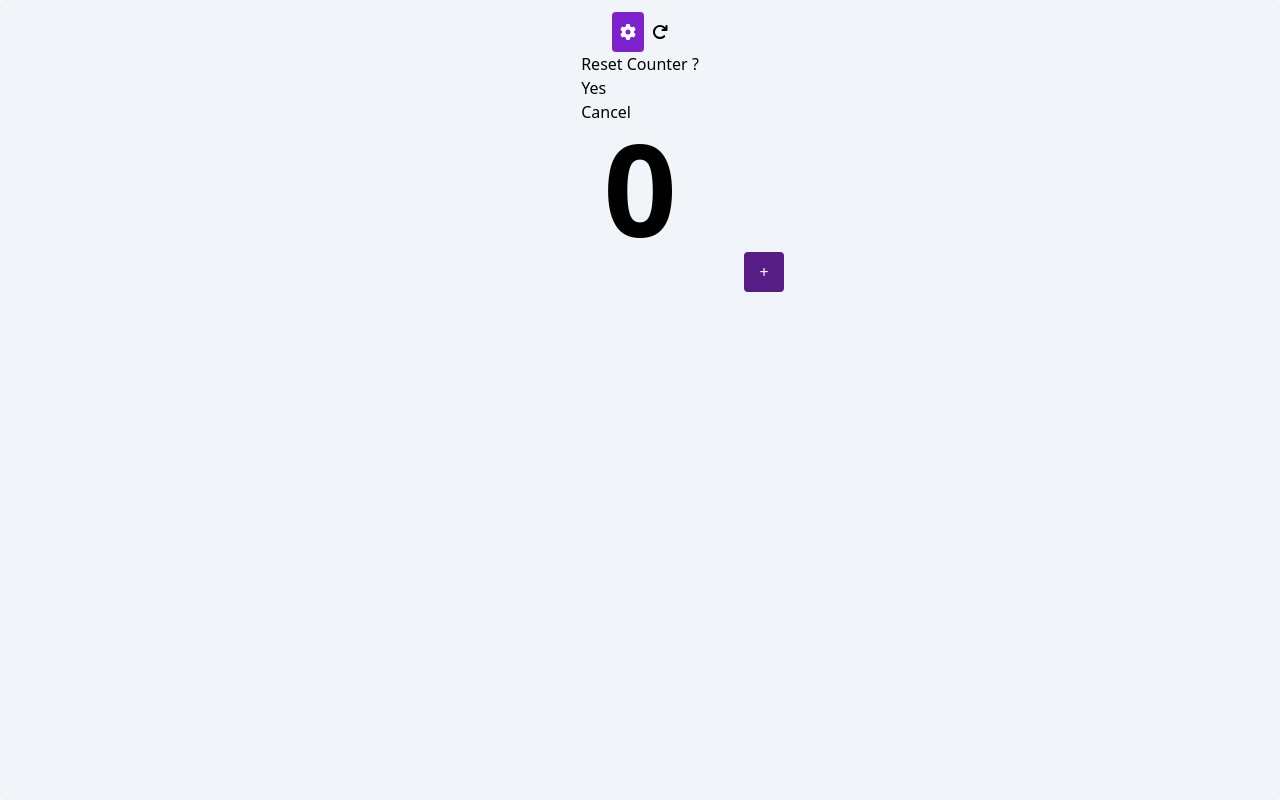
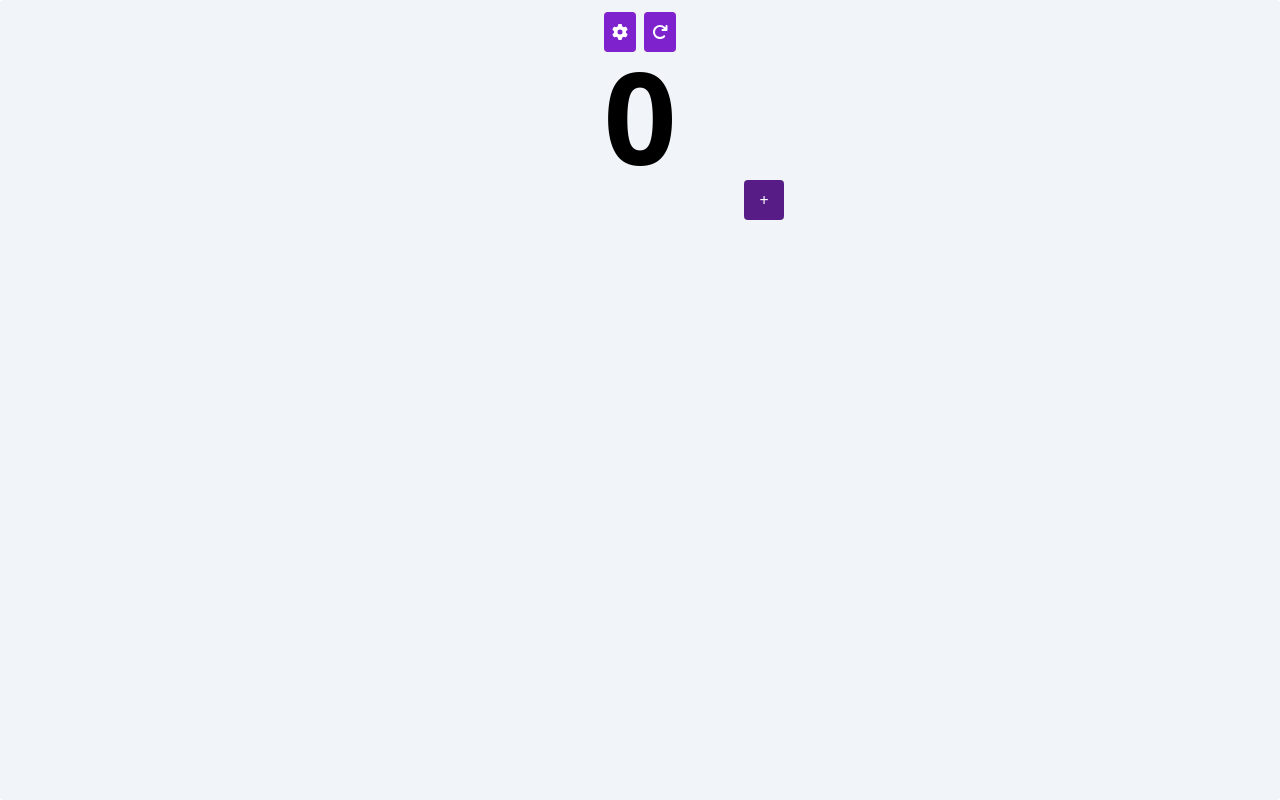
Before and after one commit to Mark-Alexis-Posadas/counter-app, a React (Vite) app: page / in a window 1280 px wide. Built offline with nearby package versions, Linux system fonts and the light colour scheme.

Commit message:
added reset component

```diff
--- a/src/App.jsx
+++ b/src/App.jsx
@@ -9,9 +9,11 @@ import {
 import Settings from "./components/Settings";
 import MyContext from "./Context";
 import Main from "./components/Main";
+import Reset from "./components/Reset";
 const initialCount = {
   count: 0,
-  isToggle: false,
+  isToggleOne: false,
+  isToggleTwo: false,
   selectedColor: "bg-slate-100",
 };
 
@@ -25,8 +27,8 @@ const reducer = (state, action) => {
     case "RESET":
       return { ...state, count: (state.count = 0) };
 
-    case "TOGGLE_SETTINGS":
-      return { ...state, isToggle: !state.isToggle };
+    case "TOGGLE":
+      return { ...state, [action.payload]: !state[action.payload] };
 
     case "TOGGLE_CLOSE":
       return { ...state, isToggle: false };
@@ -60,10 +62,6 @@ export default function App() {
     dispatch({ type: "RESET" });
   };
 
-  const handleToggleSettings = () => {
-    dispatch({ type: "TOGGLE_SETTINGS" });
-  };
-
   const handleToggleClose = () => {
     dispatch({ type: "TOGGLE_CLOSE" });
   };
@@ -80,6 +78,7 @@ export default function App() {
         handleToggleCount,
         handleToggleClose,
         handleChangeTheme,
+        handleReset,
         faCircleXmark,
         FontAwesomeIcon,
       }}
@@ -89,28 +88,22 @@ export default function App() {
       >
         <div className="flex items-center gap-2">
           <button
-            onClick={handleToggleSettings}
+            onClick={() => dispatch({ type: "TOGGLE", payload: "isToggleOne" })}
             className="p-2 bg-purple-700 text-white rounded"
           >
             <FontAwesomeIcon icon={faGear} />
           </button>
-          <button>
+          <button
+            onClick={() => dispatch({ type: "TOGGLE", payload: "isToggleTwo" })}
+            className="p-2 bg-purple-700 text-white rounded"
+          >
             <FontAwesomeIcon icon={faArrowRotateRight} />
           </button>
         </div>
-        {state.isToggle && <Settings />}
+        {state.isToggleOne && <Settings />}
+        {state.isToggleTwo && <Reset />}
 
-        <div>
-          <h1>Reset Counter ?</h1>
-          <ul>
-            <li className="cursor-pointer" onClick={handleReset}>
-              Yes
-            </li>
-            <li className="cursor-pointer">Cancel</li>
-          </ul>
-        </div>
-
-        {state.isToggle ? "" : <Main />}
+        {!(state.isToggleOne || state.isToggleTwo) && <Main />}
       </div>
     </MyContext.Provider>
   );
--- /dev/null
+++ b/src/components/Reset.jsx
@@ -0,0 +1,17 @@
+import { useContext } from "react";
+import MyContext from "../Context";
+
+export default function Reset() {
+  const { handleReset } = useContext(MyContext);
+  return (
+    <div>
+      <h1>Reset Counter ?</h1>
+      <ul>
+        <li className="cursor-pointer" onClick={handleReset}>
+          Yes
+        </li>
+        <li className="cursor-pointer">Cancel</li>
+      </ul>
+    </div>
+  );
+}
```
